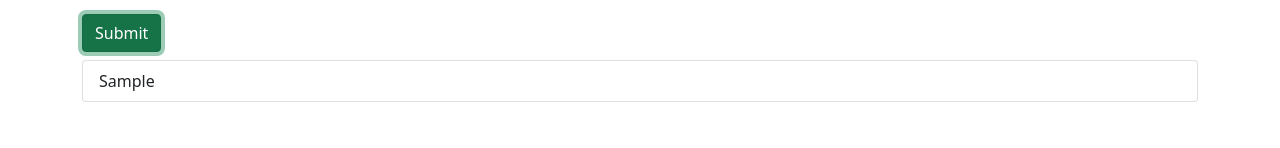
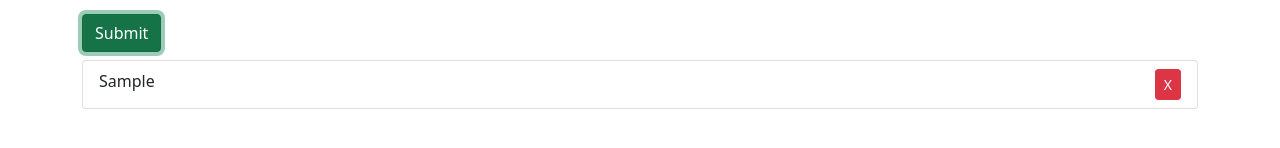
Before and after one commit to abdulsamisahil/DA395A, a React (Create React App) app in the folder inlamningsuppgift-6/: page / in a window 1280 px wide. Both pictures are taken after typing "Sample" into the empty fields and a click on the input 121 px from the left and 259 px from the top of the page. Shown: the part 226-374 px from the top of the page. Built offline with nearby package versions, Linux system fonts and the light colour scheme.

Commit message:
delete icon to a movie in list

```diff
--- a/inlamningsuppgift-6/src/App.js
+++ b/inlamningsuppgift-6/src/App.js
@@ -1,6 +1,4 @@
-import MovieApplication from './components/MovieApplication'
 import Movies from './components/Movies'
-import Movie from './components/Movie'
 import OrderByAlphaButton from './components/OrderByAlphaButton'
 import OrderByGradeButton from './components/OrderByGradeButton'
 import SaveMoviesButton from './components/SaveMoviesButton'
--- a/inlamningsuppgift-6/src/components/Movie.jsx
+++ b/inlamningsuppgift-6/src/components/Movie.jsx
@@ -1,7 +1,16 @@
 const Movie = (props) => {
   return (
     <>
-      <li className='list-group-item'>{props.item.title}</li>
+      <li className='list-group-item'>
+        {props.item.title}
+        <button
+          className='btn btn-sm btn-danger float-end'
+          onClick={props.onDelete}
+        >
+          {' '}
+          X{' '}
+        </button>
+      </li>
     </>
   )
 }
--- a/inlamningsuppgift-6/src/components/Movies.jsx
+++ b/inlamningsuppgift-6/src/components/Movies.jsx
@@ -23,13 +23,14 @@ const Movies = () => {
 
     inputRef.current.value = ''
   }
+  const onDelete = (id) => {}
   return (
     <>
       <AddMovieForm onSubmit={onSubmit} useRef={inputRef} />
       <div className='mt-2'>
         <ul className='list-group'>
           {movies.map((movie) => (
-            <Movie key={movie.id} item={movie} />
+            <Movie key={movie.id} item={movie} onDelete={onDelete} />
           ))}
         </ul>
       </div>
```
Also changed, not shown: inlamningsuppgift-6/src/images/delete.png (deleted), 1 other file (tests, documents, lock files or other folders).
